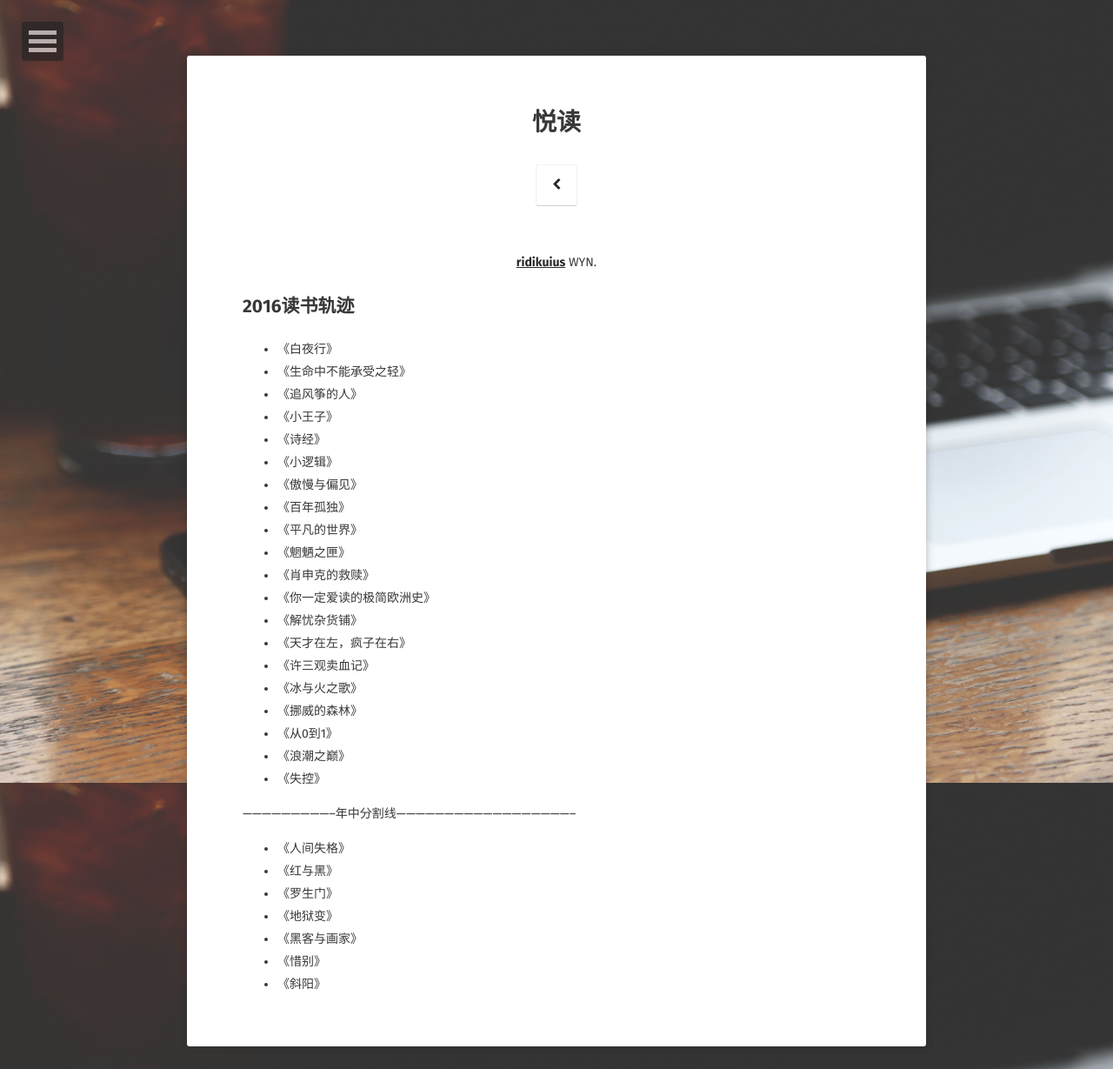
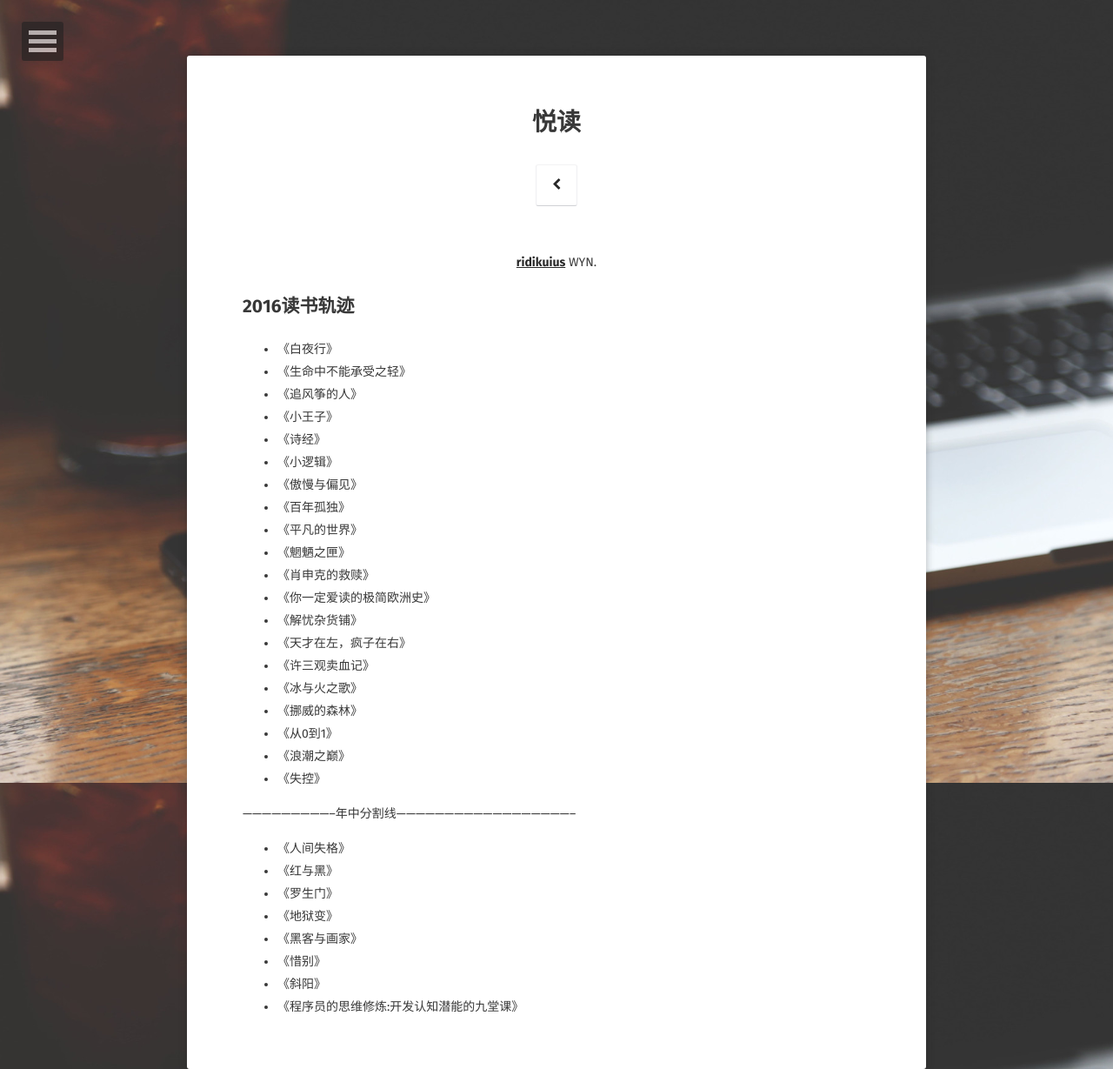
Before and after one commit to ridikuius/ridikuius.github.io, a Jekyll site: the page built from about/index.md, in a window 1280 px wide. Shown: the whole page at 87% size. Built offline with Jekyll 4.4.1, drawn with Linux system fonts in a browser that asks for light colours; some web fonts are replaced.

Commit message:
Update index.md

```diff
--- a/about/index.md
+++ b/about/index.md
@@ -39,3 +39,4 @@ comments: false
 * 《黑客与画家》
 * 《惜别》
 * 《斜阳》
+* 《程序员的思维修炼:开发认知潜能的九堂课》
```
